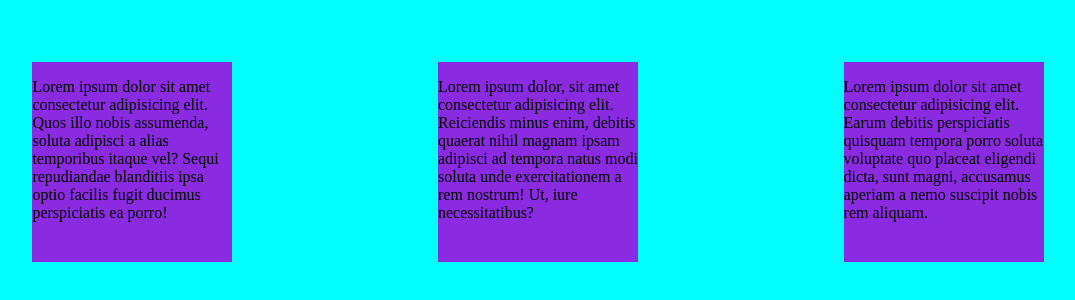
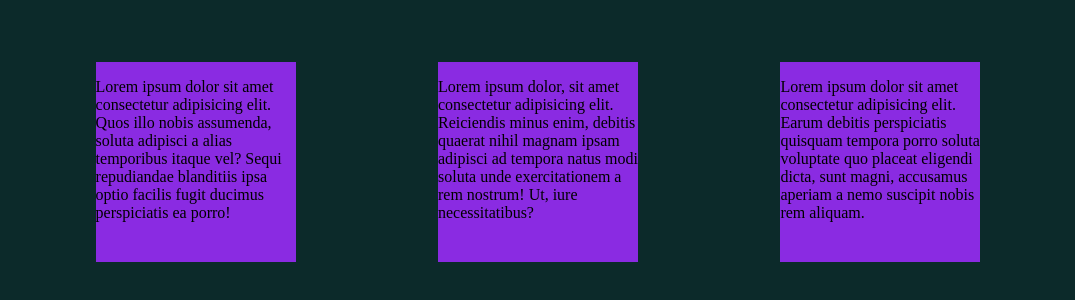
Before and after one commit to dariushkupal-blip/idk, a plain HTML site: page index.html in a window 1280 px wide. Shown: the part 246-546 px from the top of the page, without its empty margins (102-1177 px from the left). Drawn offline with Linux system fonts and the light colour scheme.

Commit message:
Update index.html

```diff
--- a/index.html
+++ b/index.html
@@ -7,14 +7,14 @@
 </head>
 <style>
     body{
-        background-color: aqua;
+        background-color: rgb(12, 42, 42);
         display: flex;
         justify-content: center;
         align-items: center;
         height: 100vh;
     }
     .container{
-           width: 80%;
+           width: 70%;
         height: 200px;
 
 
```
